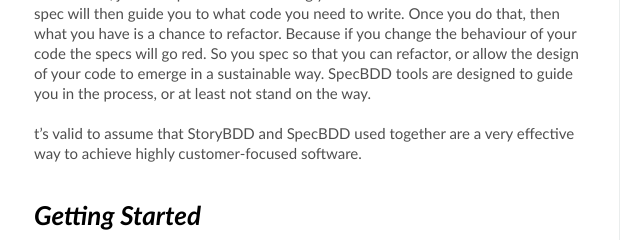
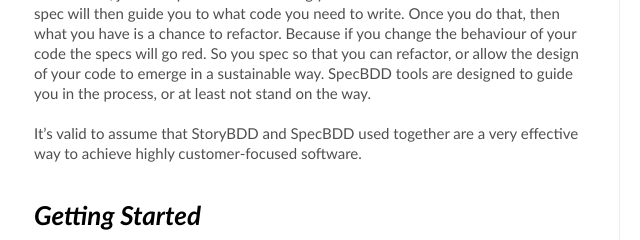
Before and after one commit to phpspec/phpspec2-site, a plain HTML site: page index.html in a window 1280 px wide. Shown: the part 2260-2500 px from the top of the page, 186-826 px from the left. Drawn offline with Linux system fonts and the light colour scheme.

Commit message:
Fix typo in SpecBDD section.

```diff
--- a/index.html
+++ b/index.html
@@ -168,7 +168,7 @@ then what you have is a chance to refactor. Because if you change the
 behaviour of your code the specs will go red. So you spec so that you can
 refactor, or allow the design of your code to emerge in a sustainable way. SpecBDD tools are
 designed to guide you in the process, or at least not stand on the way.</p>
-<p>t&#8217;s valid to assume that StoryBDD and SpecBDD used together are a very
+<p>It&#8217;s valid to assume that StoryBDD and SpecBDD used together are a very
 effective way to achieve highly customer-focused software.</p>
 </div>
 <div class="section" id="getting-started">
```
